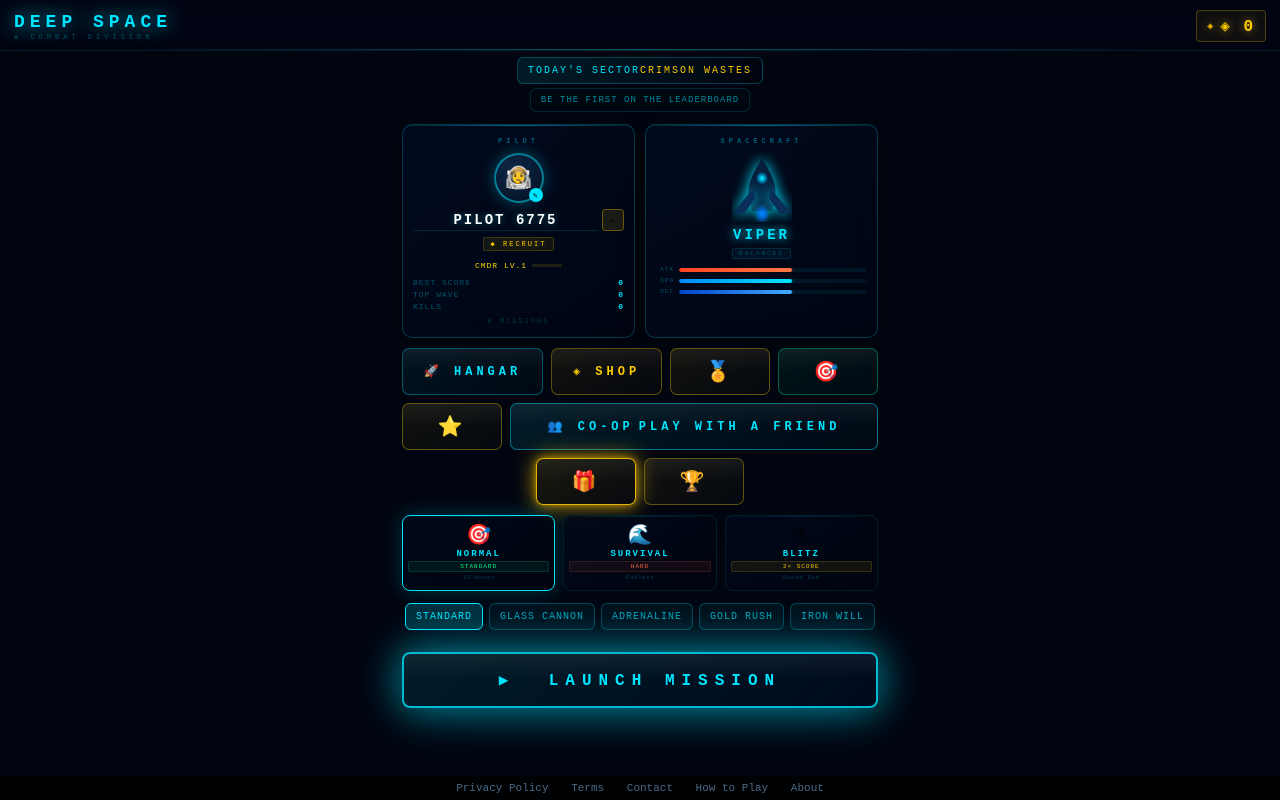
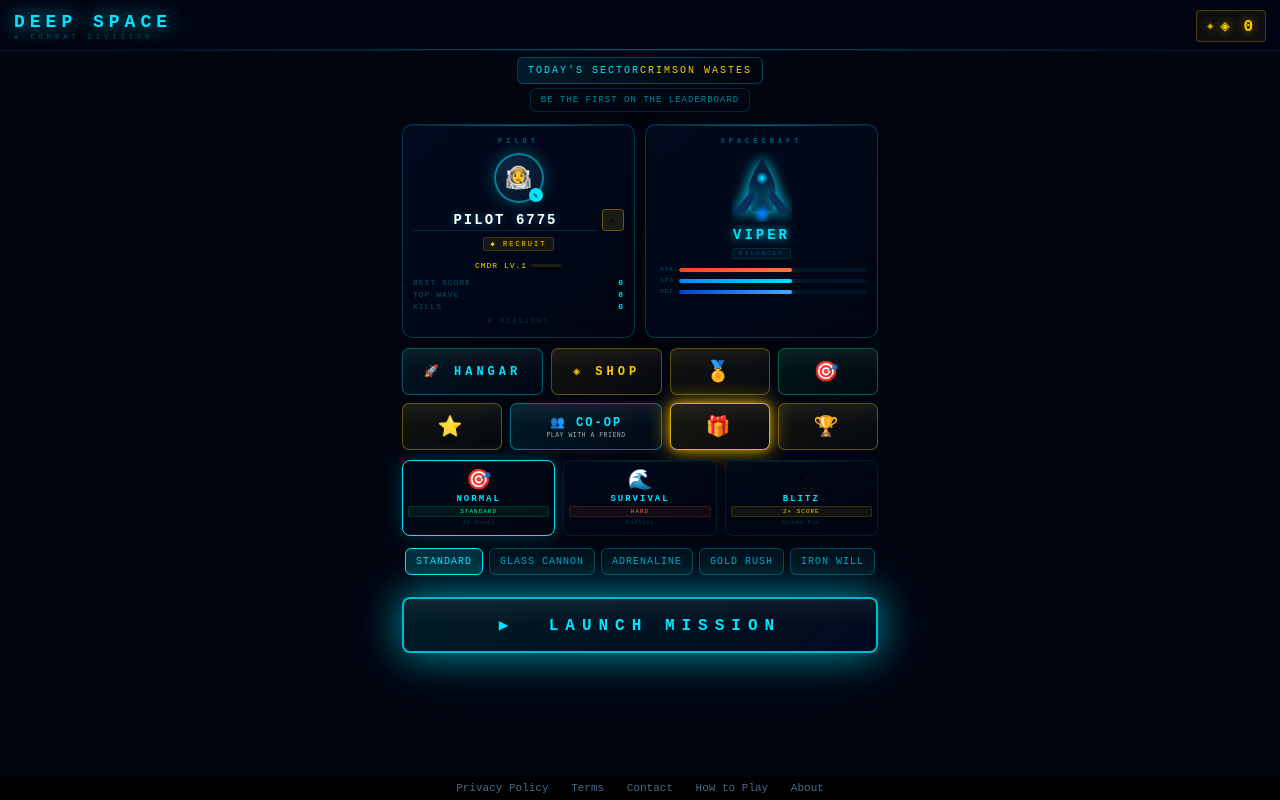
Before and after one commit to exomnia324-ai/Exomnia-super-app, a Flask app: page / in a window 1280 px wide. Run offline with Flask 3, Linux system fonts and the light colour scheme; data that the repository does not hold is empty; some libraries are stand-ins or nearby versions.

Commit message:
Refactor button styles and add stacked variant
Updated button styles to unify appearance and added a new stacked variant for better clarity.

```diff
--- a/static/Game/Style.css
+++ b/static/Game/Style.css
@@ -1127,14 +1127,32 @@ body{
   display:flex;align-items:center;justify-content:center;gap:5px;
   touch-action:manipulation;box-sizing:border-box;
 }
-/* Icon-only buttons (Achievements, Challenges, Prestige, Co-op, Install) get a
-   fixed square size so they never compete for space with the labeled buttons
-   above and always stay a consistent, tappable size on every screen. */
+/* NOTE: Achievements, Challenges, Prestige, Co-op, Daily Reward, and Leaderboard
+   lobby buttons now use the same labeled style as Hangar/Shop (icon + text) for
+   clarity, so the old icon-only 52px override below is no longer applied to them. */
 .lby-action-btn[style*="width:52px"]{
   flex:0 0 52px!important;min-width:52px!important;
 }
 .lby-action-btn::before{content:'';position:absolute;top:0;left:0;right:0;height:50%;
   background:linear-gradient(180deg,rgba(255,255,255,0.05),transparent);}
+
+/* Two-line variant (icon+title on top, short plain-language subtitle below) —
+   used for features whose purpose isn't obvious from a single word, like Co-op. */
+.lby-action-btn--stacked{
+  flex-direction:column;gap:2px;padding:9px 10px;white-space:normal;
+  animation:coopPulse 2.6s ease-in-out infinite;
+}
+.lby-action-btn--stacked .lby-action-btn__main{
+  font-size:clamp(9px,2.5vw,12px);letter-spacing:2px;font-weight:700;
+}
+.lby-action-btn--stacked .lby-action-btn__sub{
+  font-size:6.5px;letter-spacing:0.5px;font-weight:400;
+  color:rgba(255,255,255,0.65);white-space:nowrap;
+}
+@keyframes coopPulse{
+  0%,100%{box-shadow:0 0 0 rgba(0,229,255,0);}
+  50%{box-shadow:0 0 14px rgba(0,229,255,0.35);}
+}
 #hangarBtn{
   color:var(--c1);border:1px solid rgba(0,229,255,0.35);
   background:linear-gradient(145deg,rgba(0,229,255,0.07),rgba(0,229,255,0.02));
```
